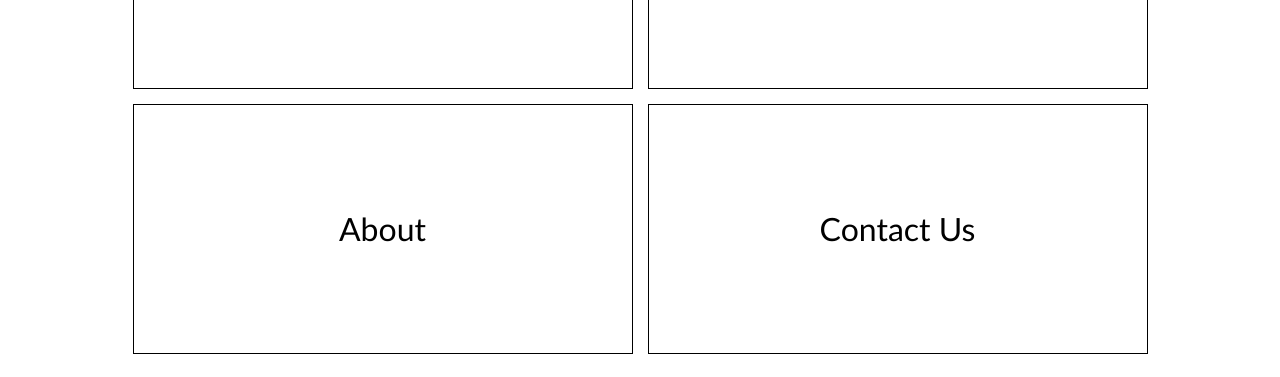
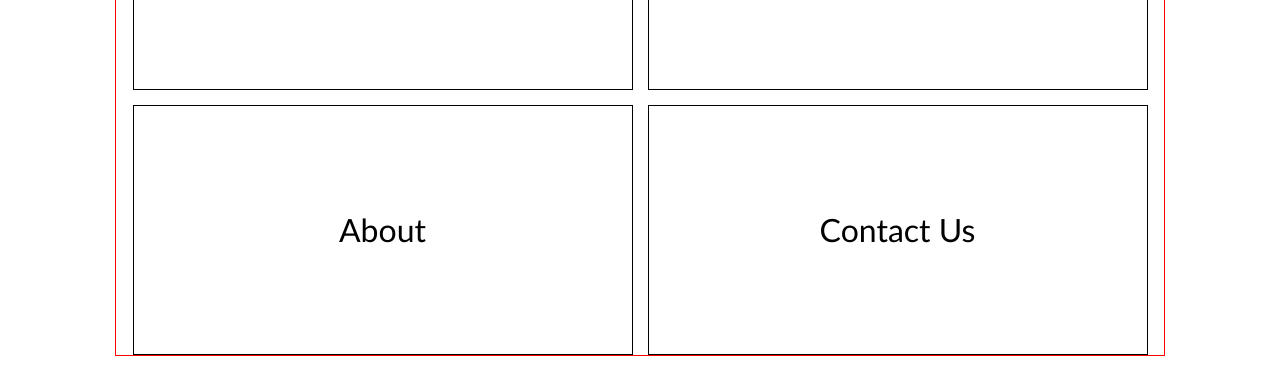
Before and after one commit to SeafaringAvocado/learning-project, a plain HTML site: page index.html in a window 1280 px wide. Shown: the part 617-994 px from the top of the page. Drawn offline with Linux system fonts and the light colour scheme.

Commit message:
Group all class="button" into one <div>

```diff
--- a/index.html
+++ b/index.html
@@ -11,17 +11,13 @@
             <h1 class="head title">Placeholder.co</h1>
             <p class="head description">Home to music and music-adjacent endeavors</p>
         </div>
-        <div class="flex-container">
+        <div class="button-container">
             <a href="./sections/discography.html"
             class="button">Discography</a>
             <a href="./sections/coming-soon.html"
             class="button">Coming Soon</a>
-        </div>
-        <div class="flex-container">
             <a class="button">Placeholder Store</a>
             <a class="button">World Tour</a>
-        </div>
-        <div class="flex-container">
             <a class="button">About</a>
             <a class="button">Contact Us</a>
         </div>
--- a/styles.css
+++ b/styles.css
@@ -1,10 +1,6 @@
 * {
     box-sizing: border-box;
     font-family: 'Gill Sans', 'Gill Sans MT', Calibri, 'Trebuchet MS', sans-serif;
-}
-
-a {
-    text-decoration: none;
 }
 
 .head {
@@ -26,28 +22,21 @@ a {
     width: 500px;
     font-size: 32px;
     display: flex;
-    margin-bottom: 15px;
     padding: auto;
     border: solid 1px black;
     justify-content: center;
     align-items: center;
 }
 
-.flex-container {
+.button-container {
     display: flex;
-    gap: 0px;
     justify-content: center;
     align-items: center;
     gap: 15px;
-}
-
-button {
-    height: 250px;
-    width: 500px;
-    font-size: 32px;
-    display: block;
+    border: solid 1px red;
+    width: 1050px;
     margin: auto;
-    margin-bottom: 15px;
+    flex-wrap: wrap;
 }
 
 .album {
```
